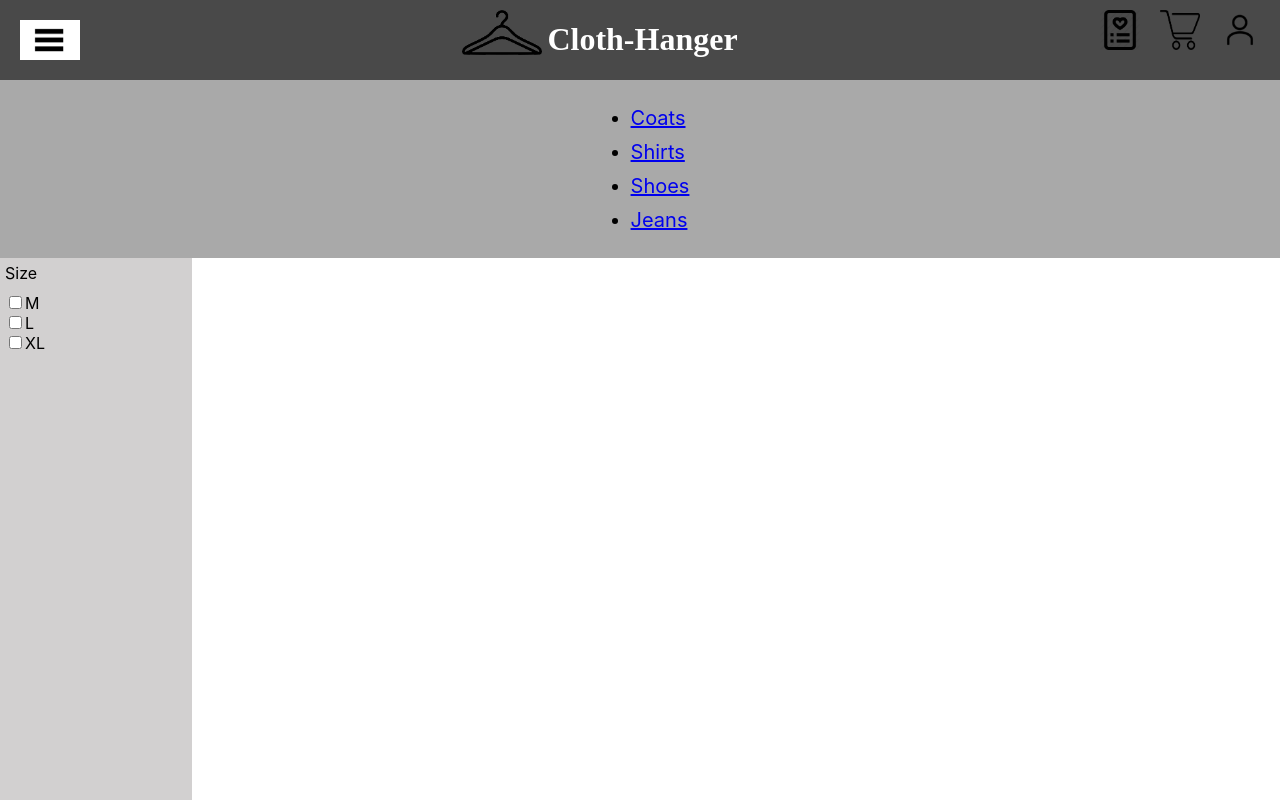
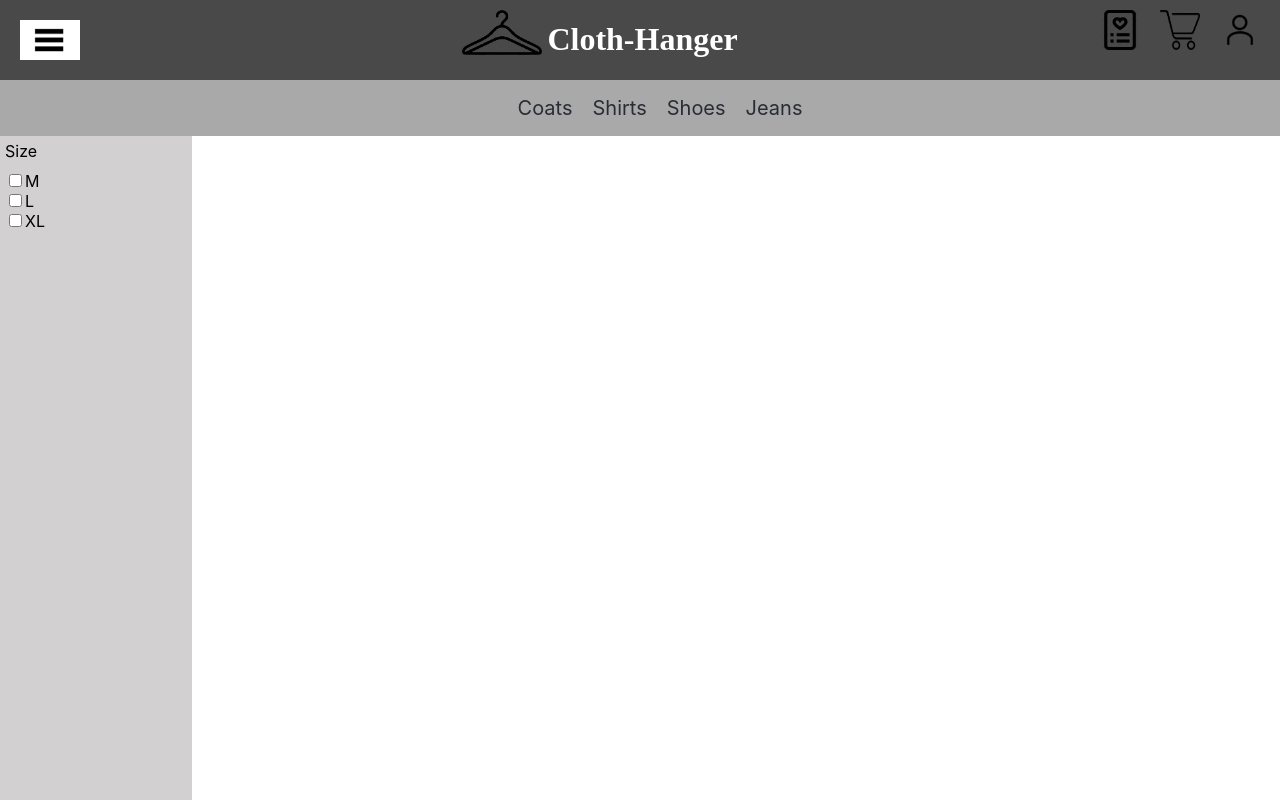
Before and after one commit to anrysliusar/Cloth-Hanger-Shop, a React (Create React App) app: page / in a window 1280 px wide. Shown: the top 800 px of the page. Built offline with nearby package versions, Linux system fonts and the light colour scheme.

Commit message:
stylized navlinks

```diff
--- a/src/components/navbars/navbarCategory/NavbarCategory.module.css
+++ b/src/components/navbars/navbarCategory/NavbarCategory.module.css
@@ -5,7 +5,27 @@
     background-color: #a9a9a9;
 }
 
-.categoryItem {
+
+
+.categoryItem a{
+    color: #282c34;
     margin: 10px;
     font-size: 20px;
+    text-decoration: none;
+
 }
+.categoryItem a.activeLink {
+    padding: 5px;
+    background-color: white;
+    border-radius: 5px;
+
+
+
+}
+
+.category ul{
+    display: flex;
+    flex-direction: row;
+    list-style-type: none;
+
+}
```
